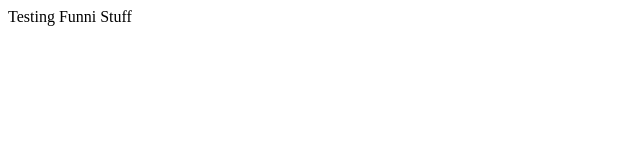
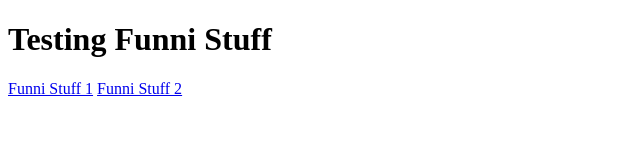
Before and after one commit to JordyRein/PHP, a plain HTML site: page index.html in a window 1280 px wide. Shown: the whole page, without its empty margins (0-640 px from the left). Drawn offline with Linux system fonts and the light colour scheme.

Commit message:
testing html stuff

```diff
--- a/index.html
+++ b/index.html
@@ -7,8 +7,14 @@
   </head>
 
   <body>
-    Testing Funni Stuff
+    <h1> Testing Funni Stuff </h1>
+    <nav class="navbar">
+      <div class="nav-ct">
+        <a href="/">Funni Stuff 1</a>
+        <a href="/">Funni Stuff 2</a>
+      </div>
+    </nav>
 
-    <script type="module" src="index.js"/>
+    <script type="module" src="index.js"></script>
   </body>
 </html>
```
